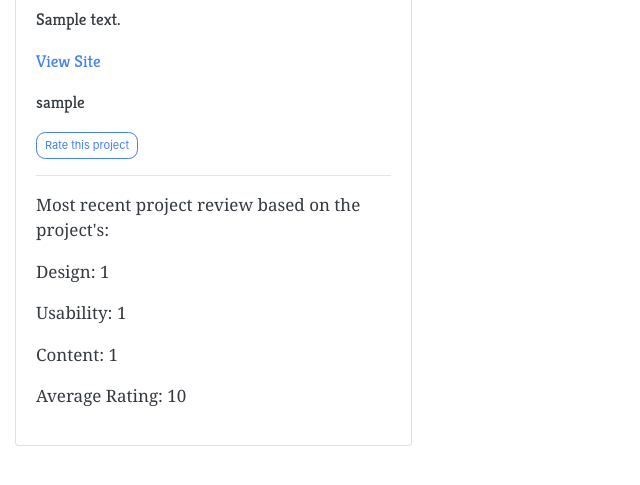
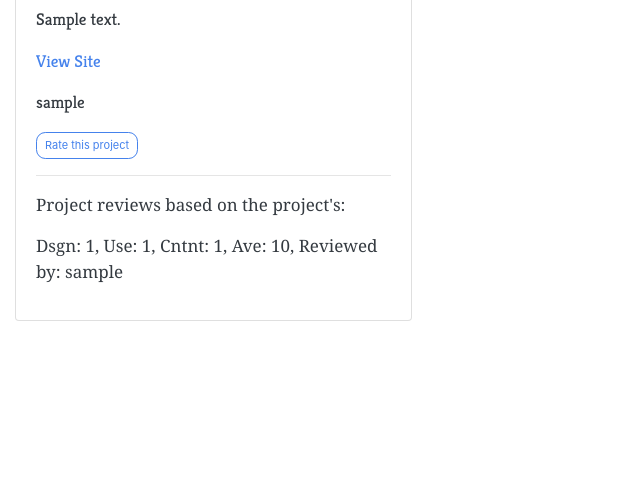
Before and after one commit to rknyra/rate-me-pro, a Django app: page / in a window 1280 px wide. Shown: the part 207-692 px from the top of the page, without its empty margins (0-640 px from the left). Run offline with Django 3.2, Linux system fonts and the light colour scheme; tables that the repository leaves empty hold one stand-in row (values such as "Sample post"); some libraries are stand-ins or nearby versions; some web fonts are replaced.

Commit message:
edit how the project reviews/ratings are displayed for each project to save up on space and enhance user experience

```diff
--- a/rates/templates/index.html
+++ b/rates/templates/index.html
@@ -36,14 +36,12 @@
 
     <button type="button" class="btn btn-sm btn-outline-primary" data-toggle="modal" data-target="#{{project.id}}"> Rate this project </button>
     <hr>
-    <p> Most recent project review based on the project's:</p>
+    <p> Project reviews based on the project's:</p>
 
     {% for criteria in project.review_set.all %}
-
-    <p> Design: {{ criteria.design }}</p>
-    <p> Usability: {{ criteria.usability }}</p>
-    <p> Content: {{ criteria.content }}</p>
-    <p> Average Rating: {{ criteria.average }}</p>
+      <div class"card-footer ratings" style="display: flex;">
+        <p> Dsgn: {{ criteria.design }},  Use: {{ criteria.usability }}, Cntnt: {{ criteria.content }}, Ave: {{ criteria.average }}, Reviewed by: {{ criteria.user }} </p>
+      </div>
     {% endfor %}
 
   </div>
--- a/static/css/custom.css
+++ b/static/css/custom.css
@@ -167,6 +167,11 @@
   height: fit-content;
 }
 
+.ratings p {
+    display: flex;
+
+}
+
 
 @media only screen
   and (min-device-width: 320px)
```
Also changed, not shown: rates/templates/rmp_pages/profile.html (+3 -5 lines), rates/templates/rmp_pages/search_results.html (+3 -5 lines). Lines whose indentation alone changed are shown as unchanged.
